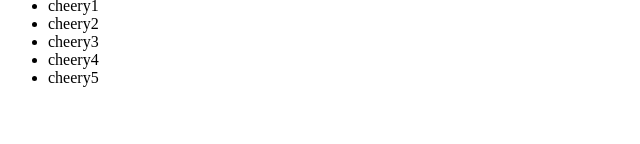
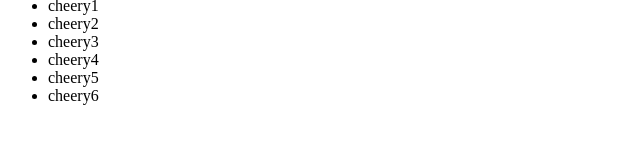
Before and after one commit to seo3997/test1, a plain HTML site: page index.html in a window 1280 px wide. Shown: the part 366-510 px from the top of the page, 0-640 px from the left. Drawn offline with Linux system fonts and the light colour scheme.

Commit message:
체리6
(cherry picked from commit 4e2d2951ba58ab8c5fed45daabc11227e07c48b0)

```diff
--- a/index.html
+++ b/index.html
@@ -30,6 +30,7 @@
 			<li>cheery3</li>
 			<li>cheery4</li>
 			<li>cheery5</li>
+			<li>cheery6</li>
 		</ul>
 	</body>
 </html>
```
